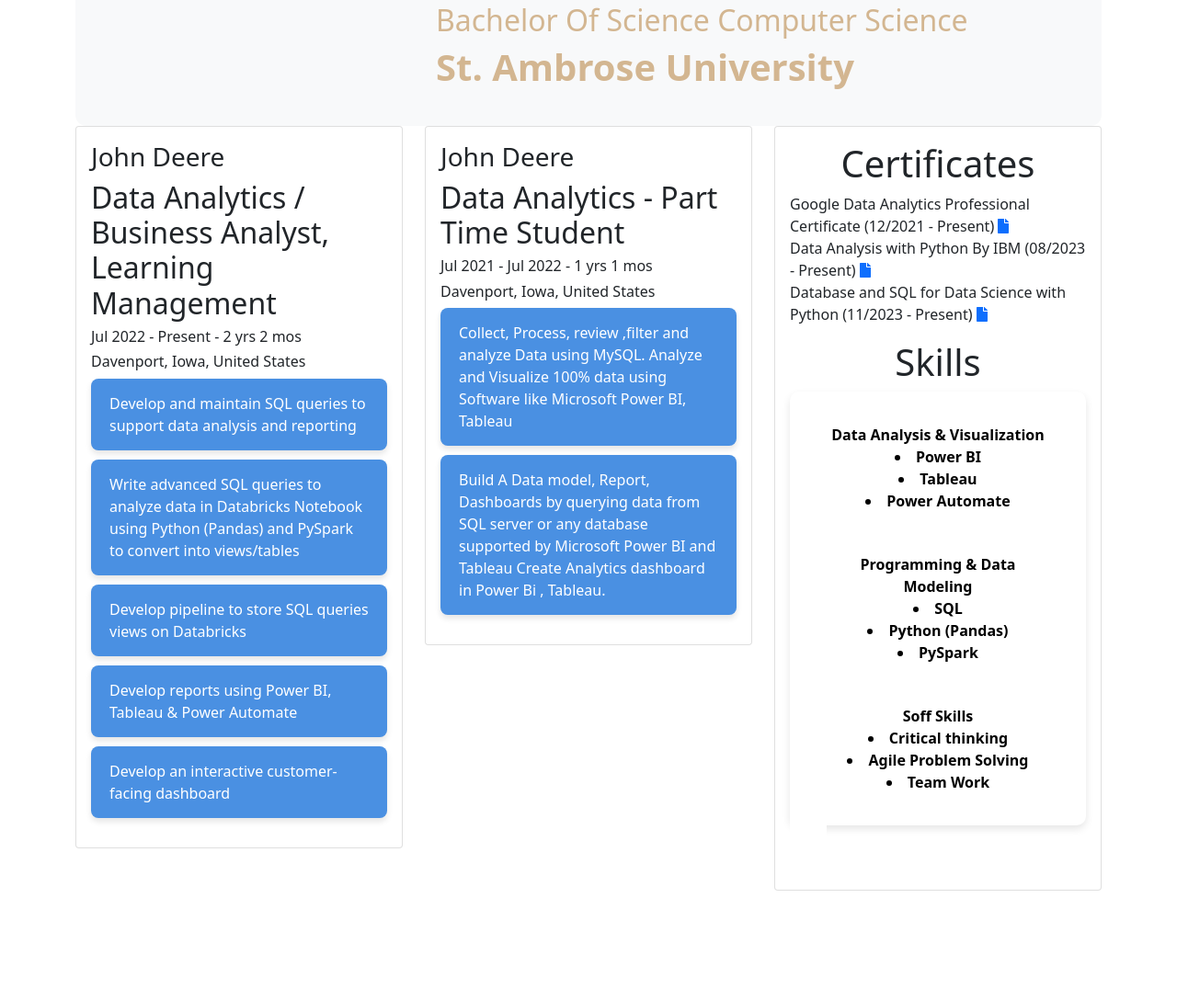
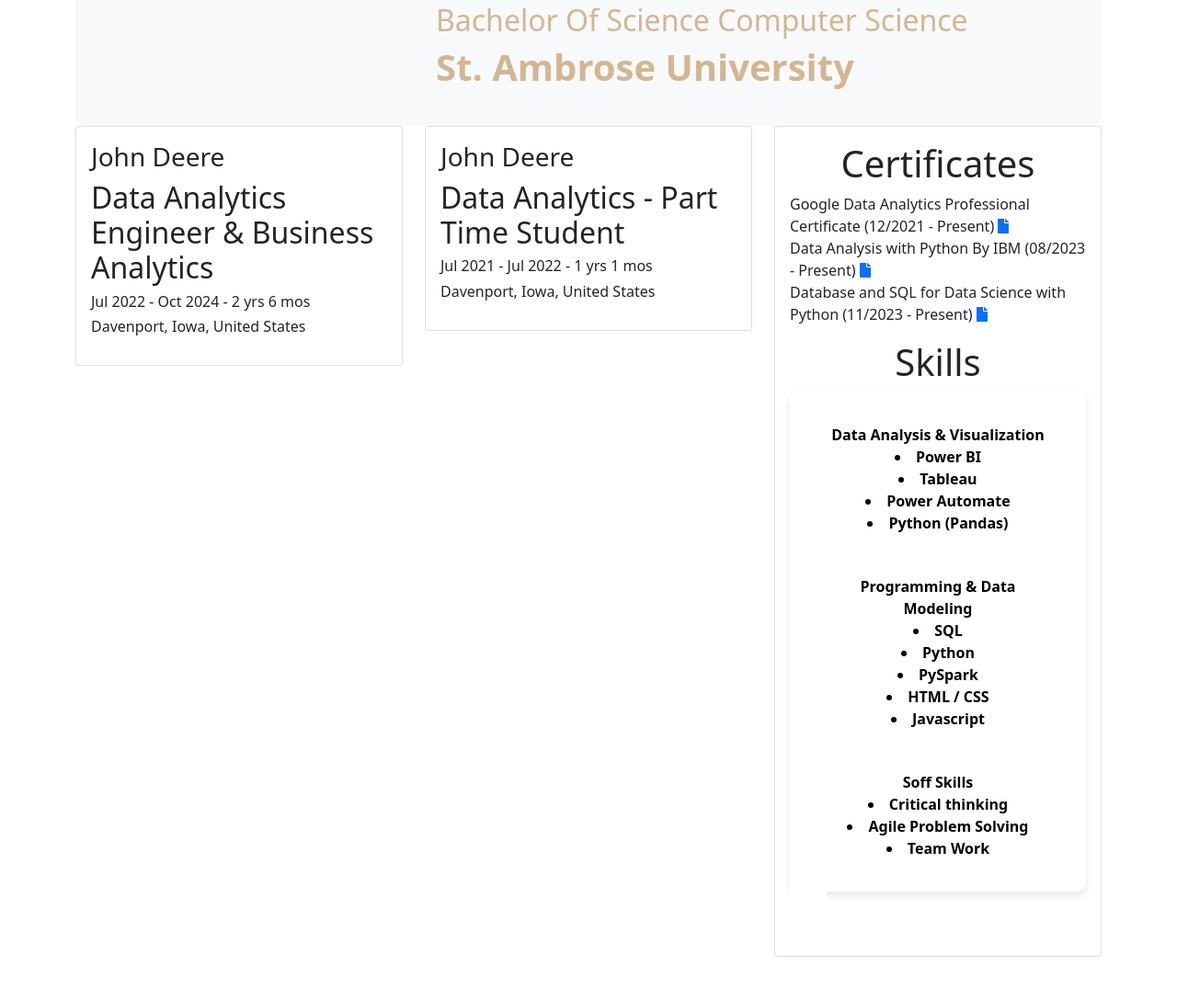
Before and after one commit to kaziiiiii-d/kaziiiiii-d.github.io, a plain HTML site: page personalWebsite/index.html in a window 1280 px wide. Shown: the part 365-1453 px from the top of the page at 92% size. Drawn offline with nearby package versions, Linux system fonts and the light colour scheme.

Commit message:
index.html update format

```diff
--- a/personalWebsite/index.html
+++ b/personalWebsite/index.html
@@ -65,11 +65,11 @@
               <div class="card-body">
 
                 <h3 class="card-title">John Deere</h3>
-                <h2 class="card-title">Data Analytics  / Business Analyst, Learning Management</h2>
-                <h6 class="card-title"> Jul 2022 - Present - 2 yrs 2 mos </h6>
+                <h2 class="card-title">Data Analytics Engineer & Business Analytics </h2>
+                <h6 class="card-title"> Jul 2022 - Oct 2024 - 2 yrs 6 mos </h6>
                 <h6 class="card-title"> Davenport, Iowa, United  States</h6>
                 <ul class="list-unstyled">
-                  <li><button class="btn-list-item">
+                  <!-- <li><button class="btn-list-item">
                     Develop and maintain SQL queries to support data analysis and reporting
                   </button></li>
                   <ul class="styled-list">
@@ -91,7 +91,7 @@
                     <li>
                       <button class="btn-list-item">
                         Develop an interactive customer-facing dashboard
-                      </button>
+                      </button> -->
                     </li>
                   </ul>
                 </ul>
@@ -108,10 +108,10 @@
                 <h6 class="card-title"> Davenport, Iowa, United  States</h6>
                 <ul class="list-unstyled">
 
-                  <li><button class="btn-list-item">Collect, Process, review ,filter and analyze Data using MySQL.
+                  <!-- <li><button class="btn-list-item">Collect, Process, review ,filter and analyze Data using MySQL.
                     Analyze and Visualize 100% data using Software like Microsoft Power BI, Tableau </button></li>
                   <li><button class="btn-list-item">Build A Data model, Report, Dashboards by querying data from SQL server or any database supported by Microsoft Power BI and Tableau
-                    Create Analytics dashboard in Power Bi , Tableau.</button></li>
+                    Create Analytics dashboard in Power Bi , Tableau.</button></li> -->
 
 
                 </ul>
@@ -161,11 +161,14 @@
                     <li> Power BI  </li>
                     <li> Tableau  </li>
                     <li> Power Automate  </li>
+                    <li> Python (Pandas)  </li>
                   </a>
                   <a href="#programming" class="skill-button">Programming & Data Modeling
                     <li> SQL </li>
-                    <li> Python (Pandas) </li>
+                    <li> Python </li>
                     <li> PySpark </li>
+                    <li> HTML / CSS  </li>
+                    <li> Javascript </li>
 
                     <a href="#programming" class="skill-button"> Soff Skills
                       <li> Critical thinking </li>
```
